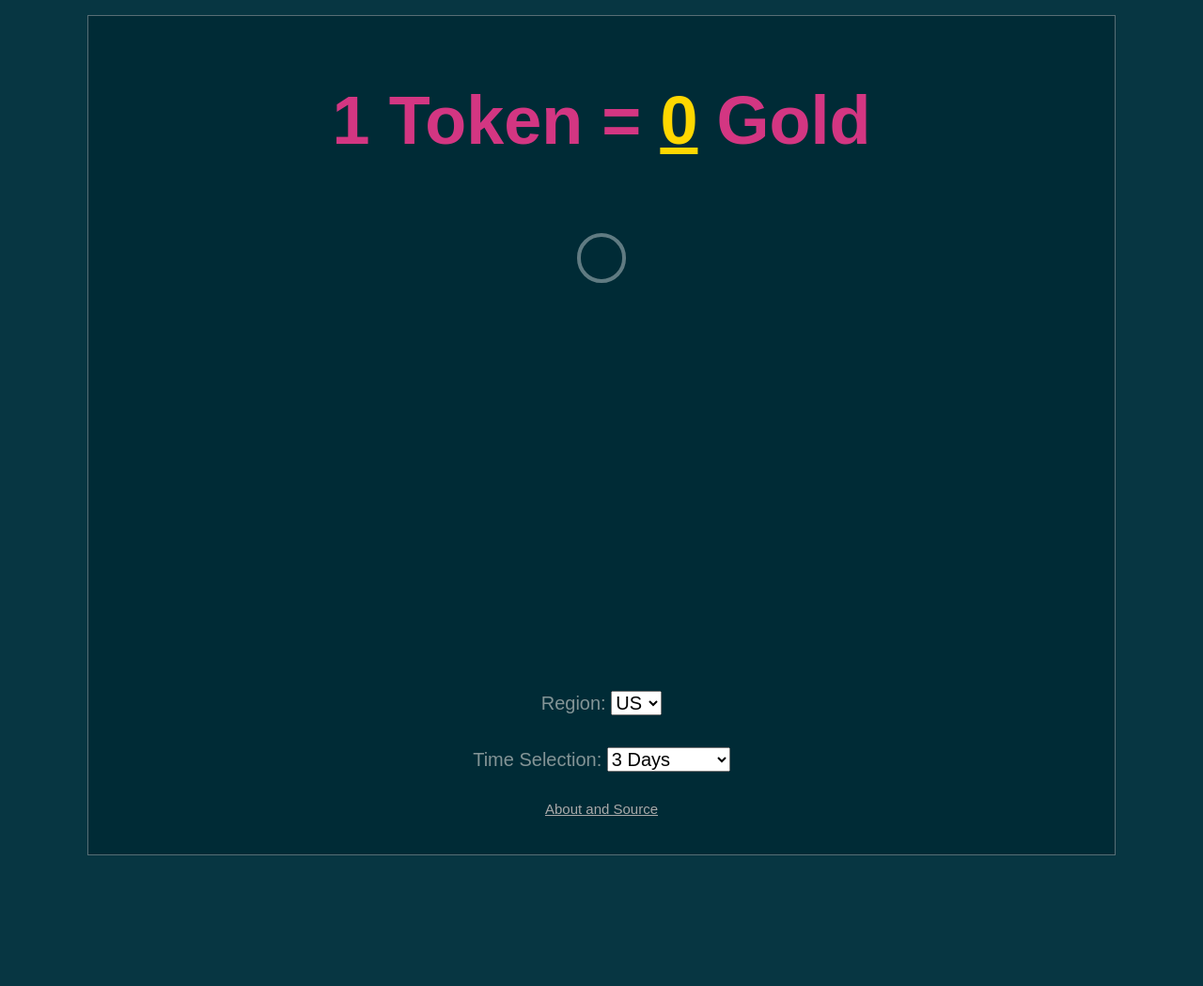
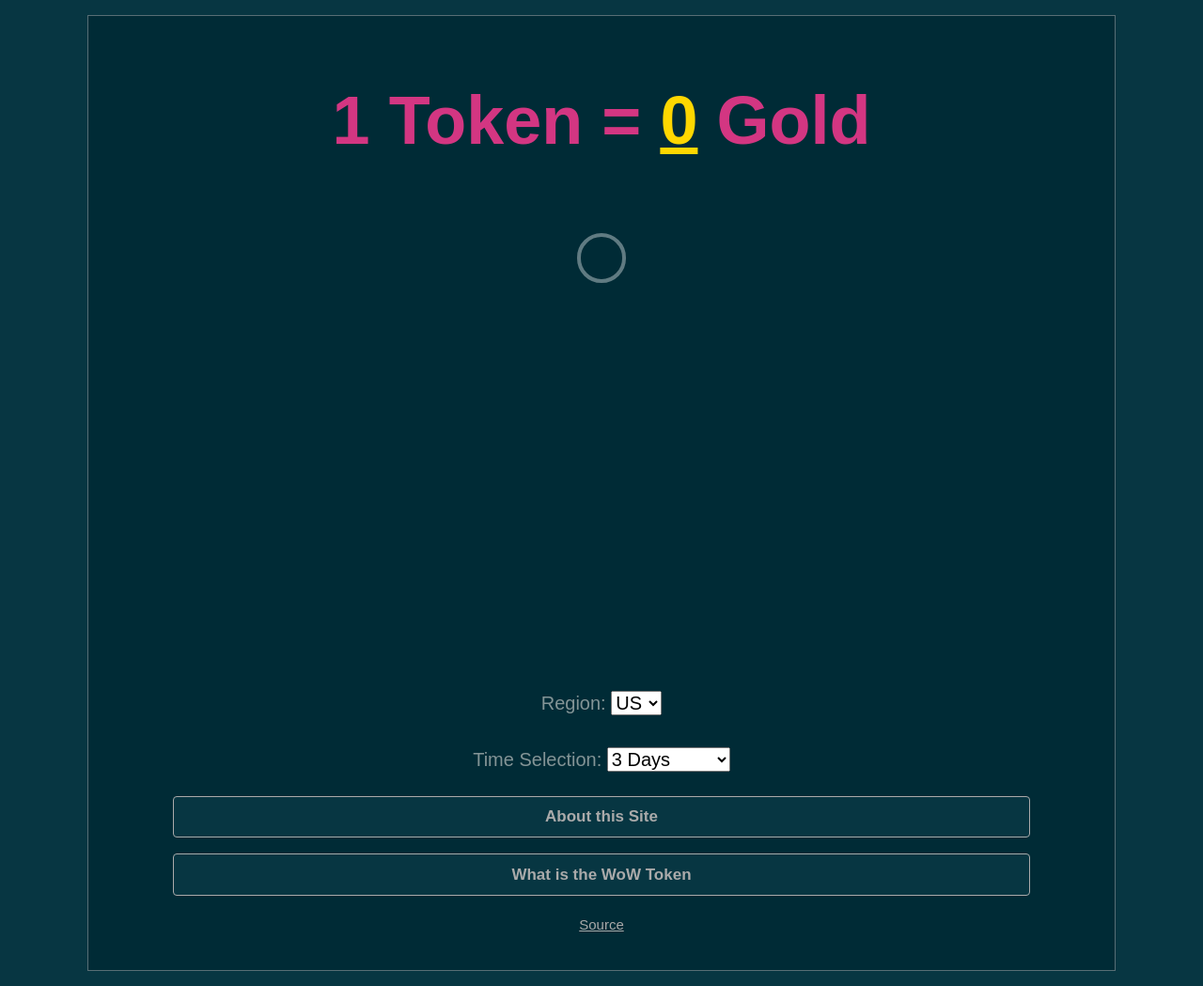
Before and after one commit to sneaky-emily/wowtoken.app, a website built with webpack: page src/index.html in a window 1280 px wide. Shown: the whole page at 94% size. Before the commit the page ends 926 px from the top, so only its background shows below. Built offline with nearby package versions, Linux system fonts and the light colour scheme; what cash-dom would draw is missing.

Commit message:
Added 'details' sections to provide more information about the site

```diff
--- a/src/index.html
+++ b/src/index.html
@@ -42,10 +42,28 @@
                             <option value="all">All Available</option>
                         </select>
                     </p>
+                    <p>
+                    </p>
                 </div>
+                <details id="about">
+                    <summary>About this Site</summary>
+                    This is a site developed to track the value of the World of Warcraft Token from various
+                    regions over time. I developed it because I wanted a quick and simple way to track the
+                    cost without being advertised to or tracked, and to play around with various "serverless"
+                    technologies. As such, my promise to you is never to use any tracking Javascript, and the
+                    only logging is for debugging purposes of the backend - which does not get IPs.
+                </details>
+                <details id="what-is">
+                    <summary>What is the WoW Token</summary>
+                    The World of Warcraft Token is a first-party system developed by Blizzard to allow you
+                    to either spend currency (local denomination or Blizzard Balance) and convert it to gold
+                    in retail World of Warcraft, or use gold to buy game time or Blizzard Balance. To find out
+                    more, visit the support article on Blizzard's website
+                    <a href="https://us.battle.net/support/en/article/31218">here</a>.
+                </details>
                 <div id="source">
                     <p>
-                        <a href="https://blog.emily.sh/wowtoken-app/">About and Source</a>
+                        <a href="https://blog.emily.sh/wowtoken-app/">Source</a>
                     </p>
                 </div>
             </div>
--- a/src/style.css
+++ b/src/style.css
@@ -324,6 +324,32 @@
     line-height: 3em;
 }
 
+details {
+    background-color: #073642;
+    border: 1px solid #aaa;
+    border-radius: 4px;
+    padding: 0.5em 0.5em 0;
+    font-size: 17px;
+    line-height: 1.5em;
+    margin: .5em 5vw;
+}
+
+details > summary {
+    color: #aaaaaa;
+    cursor: pointer;
+    font-weight: bold;
+    margin: -0.5em -0.5em 0;
+    padding: 0.5em;
+}
+
+details[open] {
+    padding: 0.5em;
+}
+
+details[open] summary {
+    border-bottom: 1px solid #aaa;
+    margin-bottom: 0.5em;
+}
 
 #option_select {
     font-size: 20px;
@@ -351,7 +377,6 @@
     display: flex;
     flex-direction: column;
 }
-
 
 .lds-ripple {
     position: relative;
```
Lines whose indentation alone changed are shown as unchanged.
